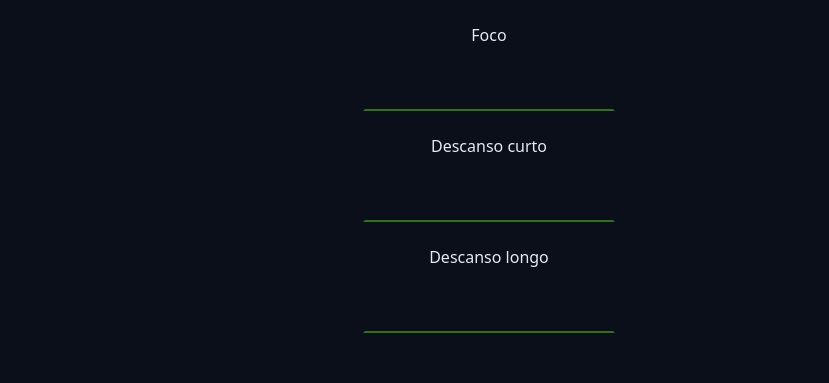
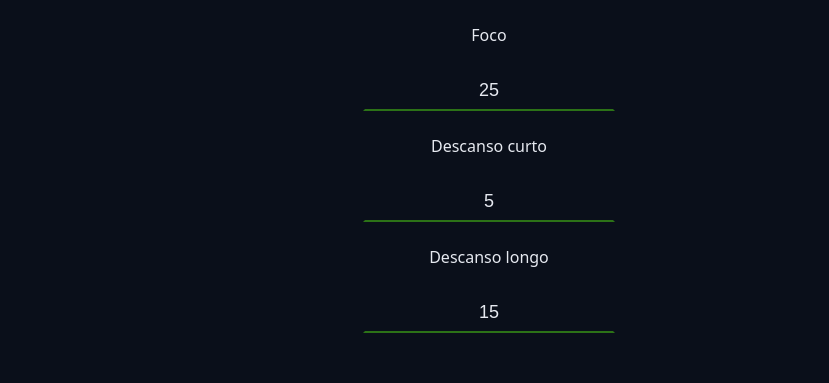
Before and after one commit to commit-ana/CONTRUCAO_FRONT1, a React (Vite) app in the folder praticas/pomodoro/: page /settings in a window 1280 px wide. Shown: the part 534-917 px from the top of the page, without its empty margins (151-980 px from the left). Built offline with nearby package versions, Linux system fonts and the light colour scheme.

Commit message:
pratica 79 - captura envio do formulario e le inputs com useRef em configuracoes

```diff
--- a/praticas/pomodoro/src/pages/Settings/index.tsx
+++ b/praticas/pomodoro/src/pages/Settings/index.tsx
@@ -4,8 +4,29 @@ import { DefaultButton } from '../../components/DefaultButton';
 import { DefaultInput } from '../../components/DefaultInput';
 import { Heading } from '../../components/Heading';
 import { MainTemplate } from '../../components/templates/MainTemplate';
+import { useTaskContext } from '../../contexts/TaskContext/useTaskContext'; // ✨ Novo Import!
+import { useRef } from 'react';
 
 export function Settings() {
+  const { state } = useTaskContext();
+
+  // ✨ PASSO 1 (Prática 79): Criação das referências para inputs não controlados
+  const workTimeInput = useRef<HTMLInputElement>(null);
+  const shortBreakTimeInput = useRef<HTMLInputElement>(null);
+  const longBreakTimeInput = useRef<HTMLInputElement>(null);
+
+  // ✨ PASSO 2 (Prática 79): Manipulador do envio que captura os dados sob demanda
+  function handleSaveSettings(e: React.FormEvent<HTMLFormElement>) {
+    e.preventDefault(); // Impede o reload indesejado da página
+
+    const workTime = workTimeInput.current?.value;
+    const shortBreakTime = shortBreakTimeInput.current?.value;
+    const longBreakTime = longBreakTimeInput.current?.value;
+
+    // Log temporário para checarmos a captura antes das validações das próximas aulas
+    console.log('Valores capturados:', { workTime, shortBreakTime, longBreakTime });
+  }
+
   return (
     <MainTemplate>
       <Container>
@@ -19,15 +40,31 @@ export function Settings() {
       </Container>
 
       <Container>
-        <form action='' className='form'>
+        {/* ✨ PASSO 3 (Prática 79): Vinculação do evento onSubmit */}
+        <form onSubmit={handleSaveSettings} action='' className='form'>
           <div className='formRow'>
-            <DefaultInput id='workTime' labelText='Foco' />
+            <DefaultInput
+              id='workTime'
+              labelText='Foco'
+              ref={workTimeInput}
+              defaultValue={state.config.workTime} // Reidrata com o valor do estado global
+            />
           </div>
           <div className='formRow'>
-            <DefaultInput id='shortBreakTime' labelText='Descanso curto' />
+            <DefaultInput
+              id='shortBreakTime'
+              labelText='Descanso curto'
+              ref={shortBreakTimeInput}
+              defaultValue={state.config.shortBreakTime}
+            />
           </div>
           <div className='formRow'>
-            <DefaultInput id='longBreakTime' labelText='Descanso longo' />
+            <DefaultInput
+              id='longBreakTime'
+              labelText='Descanso longo'
+              ref={longBreakTimeInput}
+              defaultValue={state.config.longBreakTime}
+            />
           </div>
           <div className='formRow'>
             <DefaultButton
```
